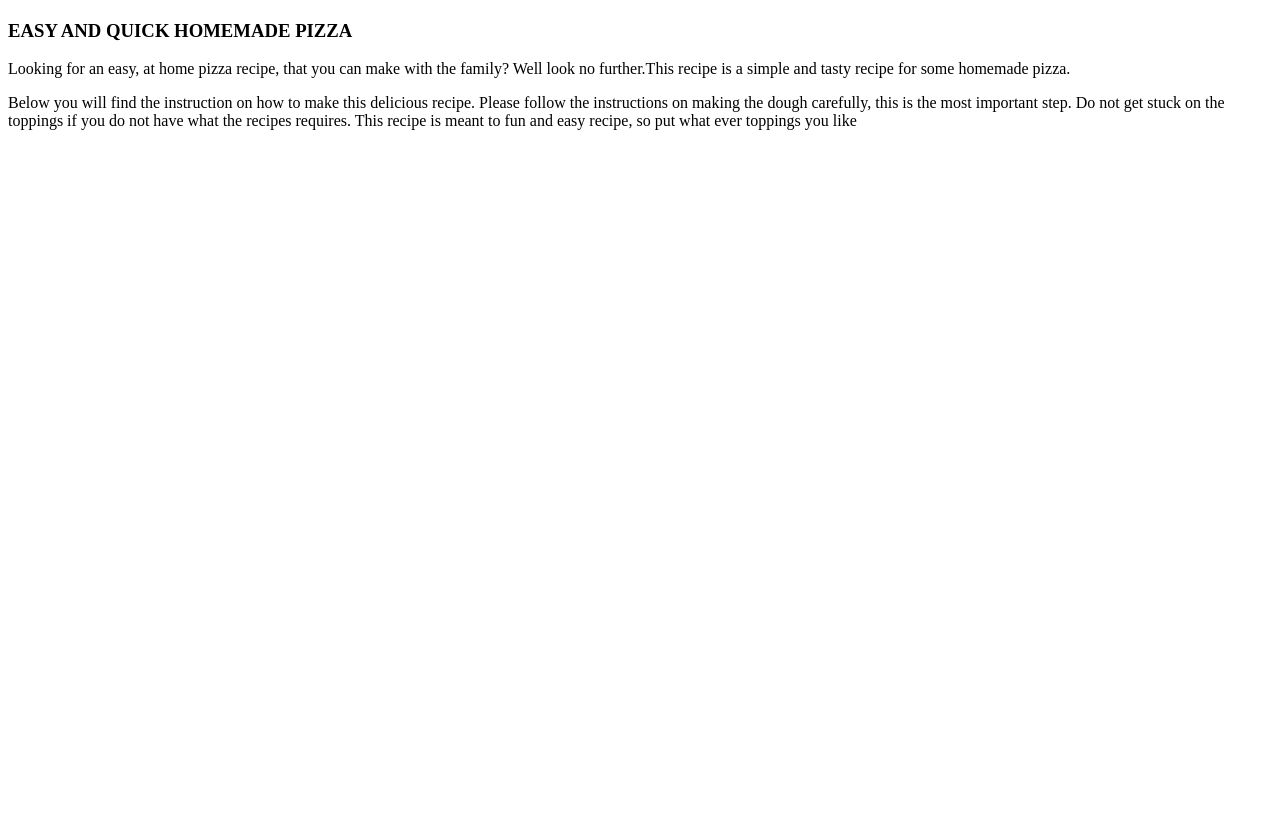
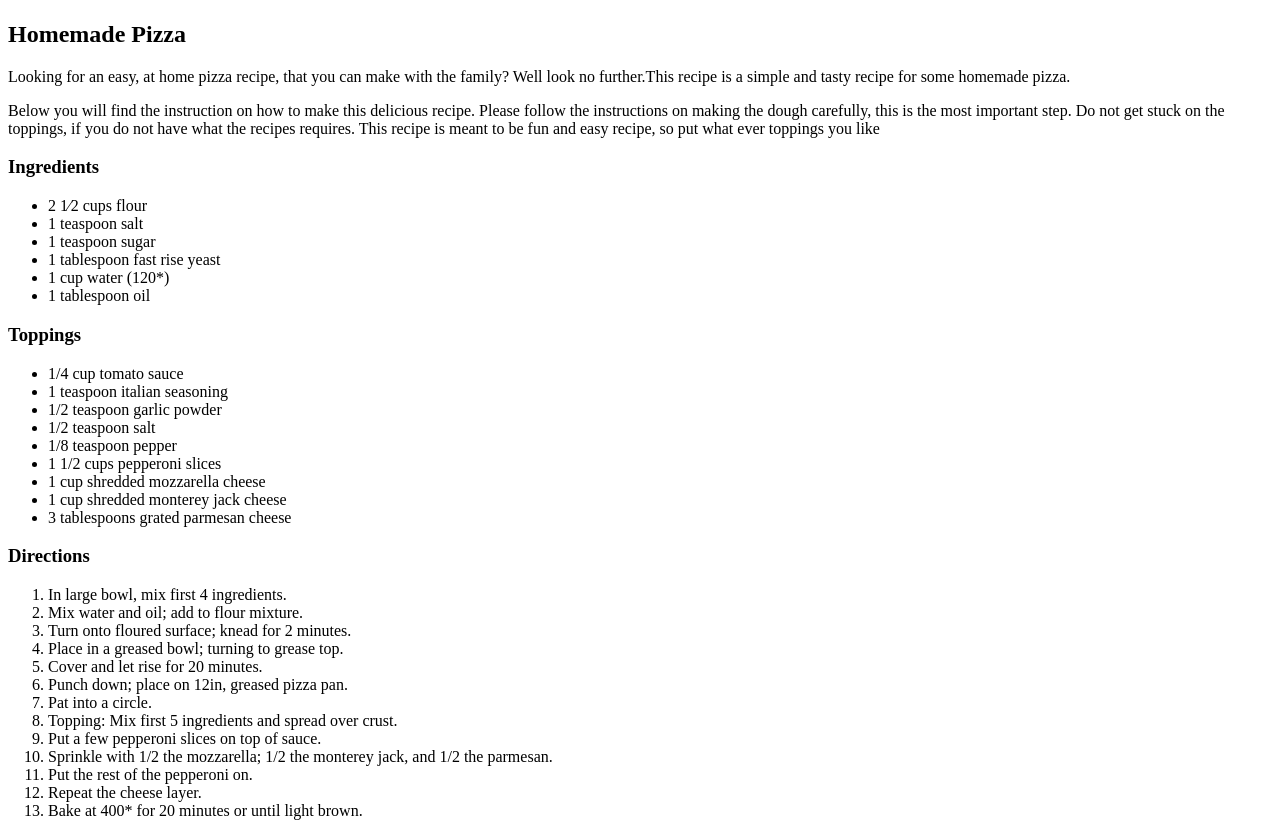
Before and after one commit to Tcannatella/odin-recipes, a plain HTML site: page recipes/pizza.html in a window 1280 px wide. Shown: the part 383-1219 px from the top of the page. Before the commit the page ends 800 px from the top, so only its background shows below. Drawn offline with Linux system fonts and the light colour scheme.

Commit message:
Complete first recipe
Completed the first recipe page for
pizza.Continuing to add two more
recipe pages as instructed.

```diff
--- a/recipes/pizza.html
+++ b/recipes/pizza.html
@@ -8,9 +8,55 @@
 <body>
     <h1>Pizza Recipe</h1>
     <img src="https://encrypted-tbn0.gstatic.com/images?q=tbn:ANd9GcTFhQ2HeRrZHGcnd9ijIaSgcA-Z7ErkXq7cJx_0LjU_0YH5NUNx">
-    <h3>EASY AND QUICK HOMEMADE PIZZA</h3>
+    <h2>Homemade Pizza</h2>
     <p>Looking for an easy, at home pizza recipe, that you can make with the family? Well look no further.This recipe is a simple and tasty recipe for some homemade pizza.</p>
-    <p>Below you will find the instruction on how to make this delicious recipe. Please follow the instructions on making the dough carefully, this is the most important step. Do not get stuck on the toppings if you do not have what the recipes requires. This recipe is meant to fun and easy recipe, so put what ever toppings you like </p>
+    <p>Below you will find the instruction on how to make this delicious recipe. Please follow the instructions on making the dough carefully, this is the most important step. Do not get stuck on the toppings, if you do not have what the recipes requires. This recipe is meant to be fun and easy recipe, so put what ever toppings you like </p>
+
+    <h3>Ingredients</h3>
+        <ul>
+            <li>2 1⁄2 cups flour</li>
+            <li>1 teaspoon salt </li>
+            <li>1 teaspoon sugar </li>
+            <li>1 tablespoon fast rise yeast </li>
+            <li>1 cup water (120*) </li>
+            <li>1 tablespoon oil </li>
+        </ul>
+
+    <h3>Toppings</h3>
+        <ul>
+            <li>1/4 cup tomato sauce </li>
+            <li>1 teaspoon italian seasoning </li>
+            <li>1/2 teaspoon garlic powder </li>
+            <li>1/2 teaspoon salt </li>
+            <li>1/8 teaspoon pepper </li>
+            <li>1 1/2 cups pepperoni slices </li>
+            <li>1 cup shredded mozzarella cheese </li>
+            <li>1 cup shredded monterey jack cheese</li>
+            <li>3 tablespoons grated parmesan cheese</li>
+        </ul>
+
+    <h3>Directions</h3>
+        <ol>
+            <li>In large bowl, mix first 4 ingredients.</li>
+            <li>Mix water and oil; add to flour mixture.</li>
+            <li>Turn onto floured surface; knead for 2 minutes.</li>
+            <li>Place in a greased bowl; turning to grease top.</li>
+            <li>Cover and let rise for 20 minutes.</li>
+            <li>Punch down; place on 12in, greased pizza pan.</li>
+            <li>Pat into a circle.</li>
+            <li>Topping: Mix first 5 ingredients and spread over crust.</li>
+            <li>Put a few pepperoni slices on top of sauce.</li>
+            <li>Sprinkle with 1/2 the mozzarella; 1/2 the monterey jack, and 1/2 the parmesan.</li>
+            <li>Put the rest of the pepperoni on.</li>
+            <li>Repeat the cheese layer.</li>
+            <li>Bake at 400* for 20 minutes or until light brown.</li>
+        </ol>
+
+
+
+
+
+
 
 
 
```
